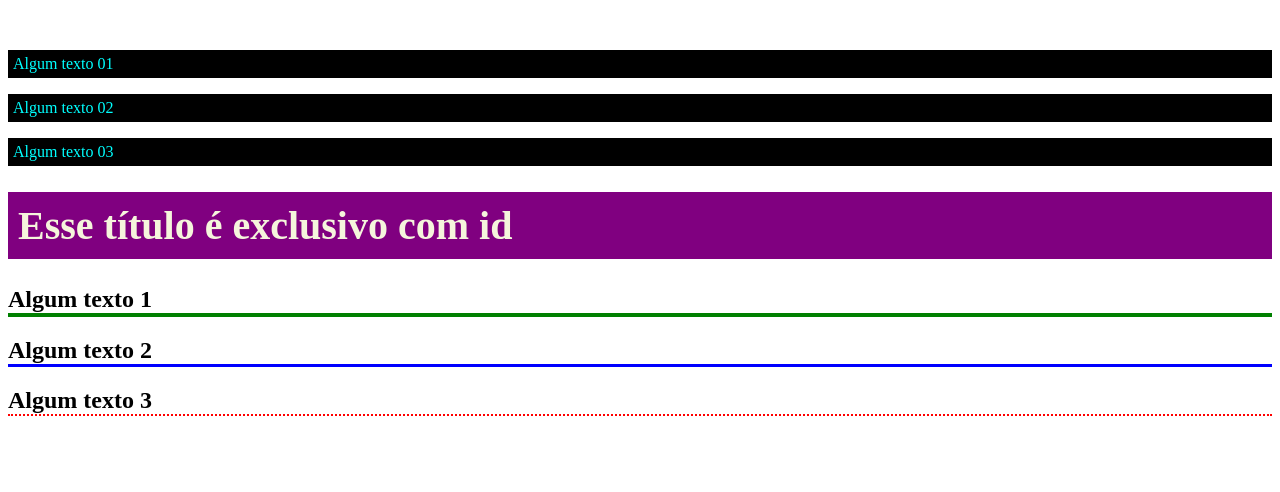
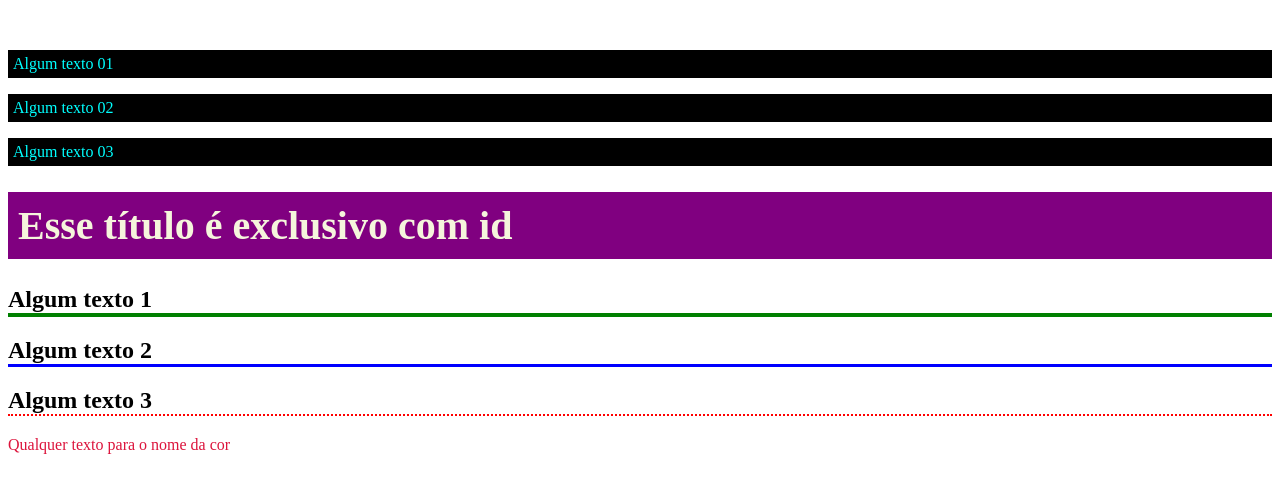
Before and after one commit to AnaPaula2024/12-03-html, a plain HTML site: page index.html in a window 1280 px wide. Shown: the part 639-1131 px from the top of the page. Drawn offline with Linux system fonts and the light colour scheme.

Commit message:
11 nome da cor

```diff
--- a/css/style.css
+++ b/css/style.css
@@ -38,3 +38,7 @@ h2{
 #algum-titulo{
     border-bottom: 4px solid green;
 }
+
+.color-name{
+    color: crimson;
+}
--- a/index.html
+++ b/index.html
@@ -74,7 +74,11 @@
      <h2 class="titulo">Algum texto 2</h2>
      <h2>Algum texto 3</h2>
 
+     <!--11 nome da cor  -->
 
+     <p class="color-name">Qualquer texto para o nome da cor</p>
+
+     <!--  -->
 
 </body>
 </html>
```
